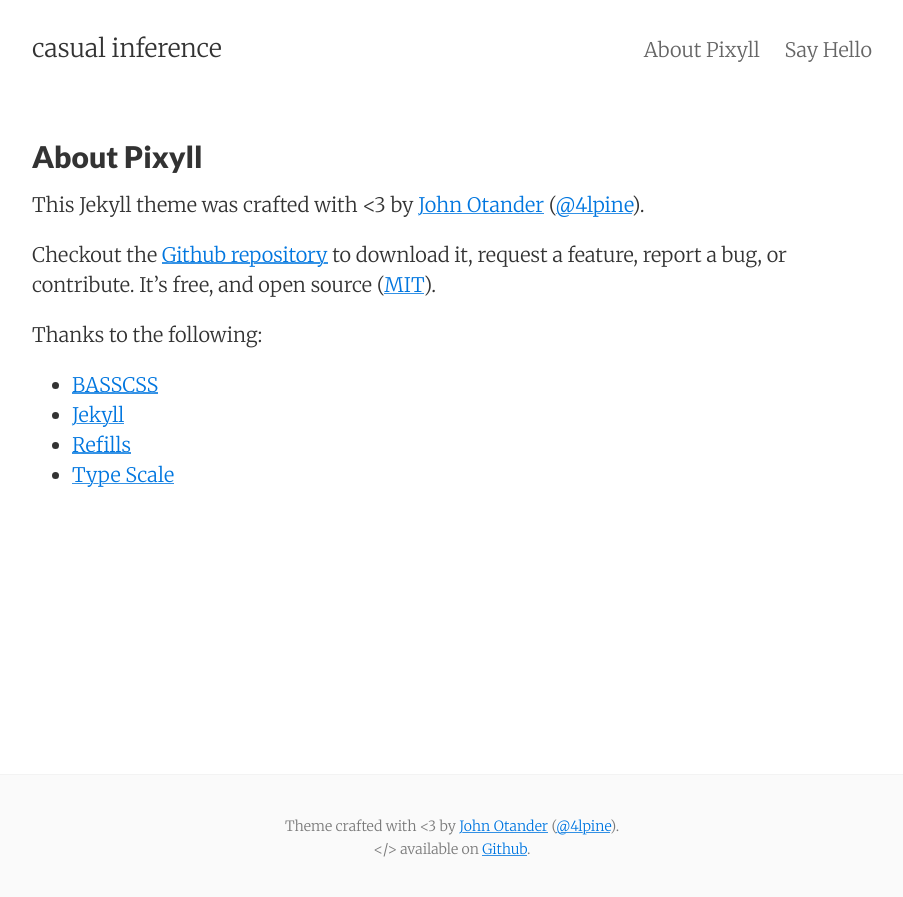
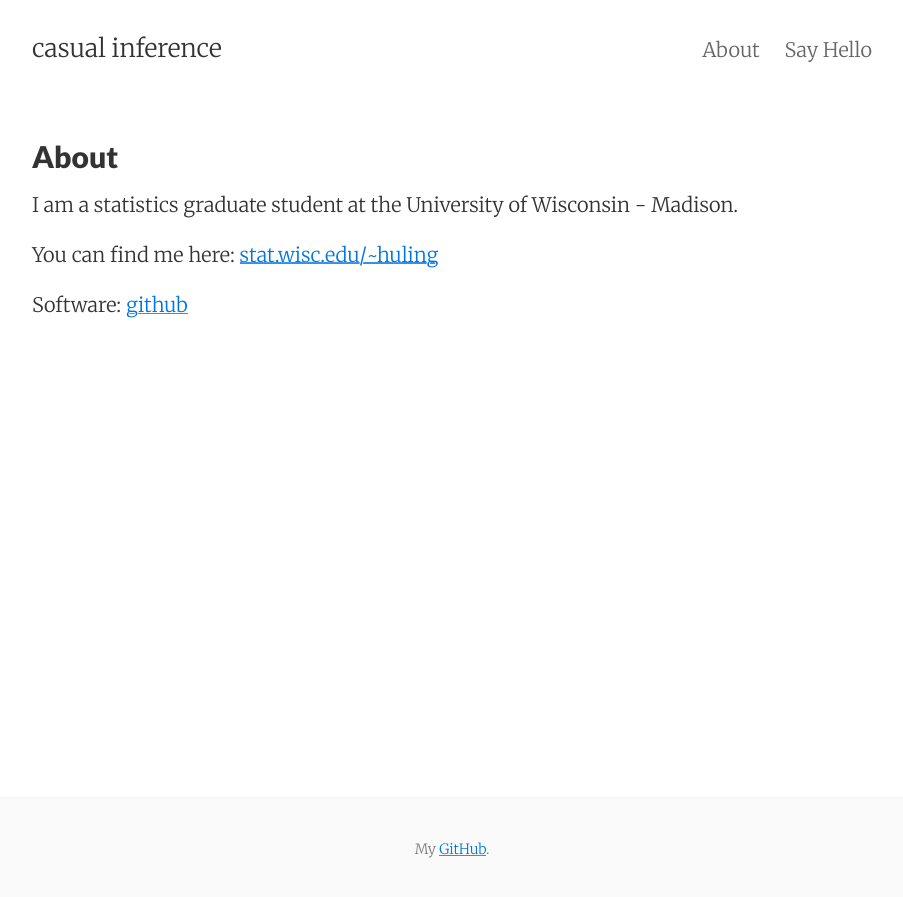
Before and after one commit to jaredhuling/jaredhuling.github.io, a Jekyll site: the page built from about.md, in a window 1280 px wide. Shown: the top 897 px of the page, without its empty margins (188-1091 px from the left). Built offline with Jekyll 4.4.1, drawn with Linux system fonts in a browser that asks for light colours.

Commit message:
various blog page setup changes

```diff
--- a/_includes/footer.html
+++ b/_includes/footer.html
@@ -1,8 +1,7 @@
 <footer class="center">
   <div class="measure">
     <small>
-      Theme crafted with &lt;3 by <a href="http://johnotander.com">John Otander</a> (<a href="https://twitter.com/4lpine">@4lpine</a>).<br>
-      &lt;/&gt; available on <a href="https://github.com/johnotander/pixyll">Github</a>.
+      My <a href="https://github.com/jaredhuling">GitHub</a>.
     </small>
   </div>
 </footer>
--- a/_includes/post_footer.html
+++ b/_includes/post_footer.html
@@ -1,10 +1,8 @@
 <div class="py2 post-footer">
-  <img src="{{ site.baseurl }}/images/me.jpeg" alt="John Otander" class="avatar" />
+  <!--<img src="{{ site.baseurl }}/images/me.jpeg" alt="John Otander" class="avatar" />
   <p>
     Pixyll is an open-source Jekyll theme that's built by <a href="http://johnotander.com">John Otander</a>.
     When he's not writing code and building things, he likes to ski. A. Lot.
   </p>
-  <p>
-    Follow him on <a href="https://twitter.com/4lpine">Twitter</a>.
-  </p>
+  -->
 </div>
--- a/about.md
+++ b/about.md
@@ -1,20 +1,12 @@
 ---
 layout: page
-title: About Pixyll
+title: About
 permalink: /about/
 tags: about
 ---
 
-This Jekyll theme was crafted with <3 by [John Otander](http://johnotander.com)
-([@4lpine](https://twitter.com/4lpine)).
+I am a statistics graduate student at the University of Wisconsin - Madison.
 
-Checkout the [Github repository](https://github.com/johnotander/pixyll) to download it,
-request a feature, report a bug, or contribute. It's free, and open source
-([MIT](http://opensource.org/licenses/MIT)).
+You can find me here: [stat.wisc.edu/~huling](http://www.stat.wisc.edu/~huling)
 
-Thanks to the following:
-
-* [BASSCSS](http://basscss.com)
-* [Jekyll](http://jekyllrb.com)
-* [Refills](http://refills.bourbon.io/)
-* [Type Scale](http://type-scale.com/)
+Software: [github](http://github.com/jaredhuling)
```
Also changed, not shown: other parts of _includes/footer.html (+11 -0 lines), _includes/head.html (+16 -0 lines).
